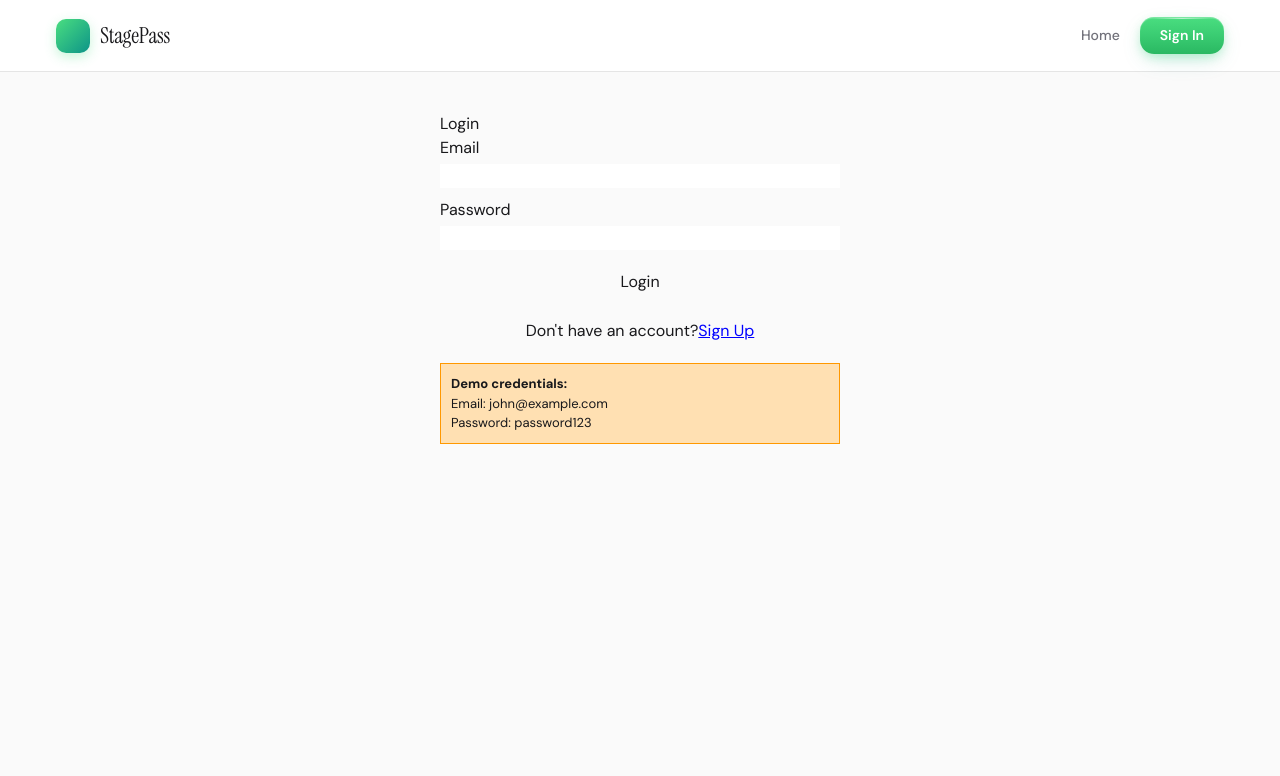
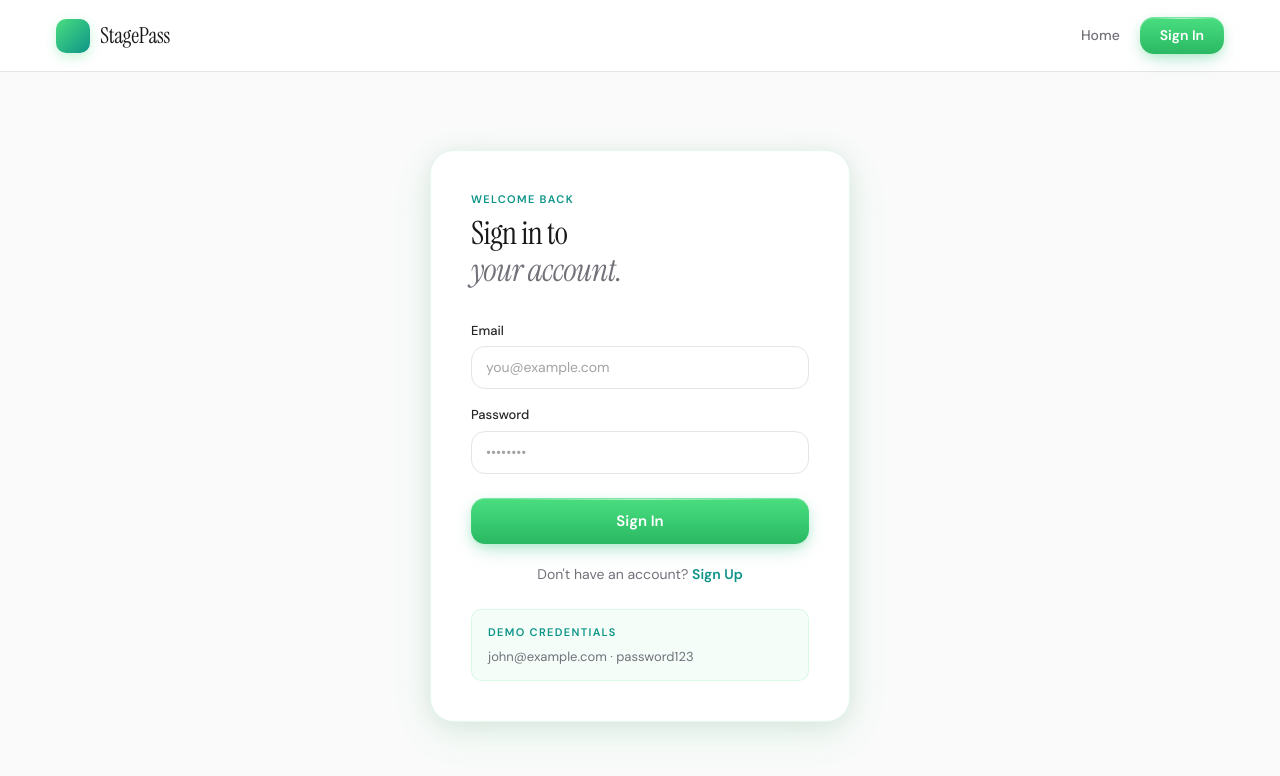
Before and after one commit to wednesday-solutions/ai-enablement-workshop, a React (Vite) app in the folder packages/web/: page /login in a window 1280 px wide. Shown: the top 776 px of the page. Built offline with nearby package versions, Linux system fonts and the light colour scheme.

Commit message:
feat(design-system): redesign Login page with sp-card form
Co-Authored-By: Claude Sonnet 4.6 <noreply@anthropic.com>

```diff
--- a/packages/web/src/pages/Login.tsx
+++ b/packages/web/src/pages/Login.tsx
@@ -28,59 +28,157 @@ function Login() {
   };
 
   return (
-    <div style={{ maxWidth: '400px', margin: '40px auto' }}>
-      <h1>{isSignup ? 'Sign Up' : 'Login'}</h1>
+    <div style={{
+      minHeight: 'calc(100vh - 72px)',
+      display: 'flex',
+      alignItems: 'center',
+      justifyContent: 'center',
+      padding: '40px 20px',
+      background: 'var(--bg-off-white)',
+    }}>
+      <div className="sp-card" style={{ width: '100%', maxWidth: '420px', padding: '40px' }}>
+        {/* Header */}
+        <div style={{ marginBottom: '32px' }}>
+          <p className="sp-label" style={{ marginBottom: '8px' }}>
+            {isSignup ? 'Create Account' : 'Welcome back'}
+          </p>
+          <h1 style={{
+            fontFamily: "'Instrument Serif', serif",
+            fontSize: '32px',
+            fontWeight: 400,
+            color: 'var(--text-primary)',
+            margin: 0,
+            letterSpacing: '-0.02em',
+            lineHeight: 1.15,
+          }}>
+            {isSignup ? 'Join StagePass' : 'Sign in to'}
+            <br />
+            <span style={{ fontStyle: 'italic', color: 'var(--text-body)' }}>your account.</span>
+          </h1>
+        </div>
+
         <form onSubmit={handleSubmit}>
           {isSignup && (
-          <div style={{ marginBottom: '10px' }}>
-            <label style={{ display: 'block', marginBottom: '4px' }}>Name</label>
+            <div style={{ marginBottom: '16px' }}>
+              <label style={{
+                display: 'block',
+                fontFamily: "'DM Sans', sans-serif",
+                fontSize: '13px',
+                fontWeight: 500,
+                color: 'var(--text-secondary)',
+                marginBottom: '6px',
+              }}>
+                Full Name
+              </label>
               <input
                 type="text"
+                className="sp-input"
                 value={name}
                 onChange={e => setName(e.target.value)}
-              style={{ width: '100%', boxSizing: 'border-box' }}
+                placeholder="Your name"
                 required
               />
             </div>
           )}
-        <div style={{ marginBottom: '10px' }}>
-          <label style={{ display: 'block', marginBottom: '4px' }}>Email</label>
+          <div style={{ marginBottom: '16px' }}>
+            <label style={{
+              display: 'block',
+              fontFamily: "'DM Sans', sans-serif",
+              fontSize: '13px',
+              fontWeight: 500,
+              color: 'var(--text-secondary)',
+              marginBottom: '6px',
+            }}>
+              Email
+            </label>
             <input
               type="email"
+              className="sp-input"
               value={email}
               onChange={e => setEmail(e.target.value)}
-            style={{ width: '100%', boxSizing: 'border-box' }}
+              placeholder="you@example.com"
               required
             />
           </div>
-        <div style={{ marginBottom: '10px' }}>
-          <label style={{ display: 'block', marginBottom: '4px' }}>Password</label>
+          <div style={{ marginBottom: '24px' }}>
+            <label style={{
+              display: 'block',
+              fontFamily: "'DM Sans', sans-serif",
+              fontSize: '13px',
+              fontWeight: 500,
+              color: 'var(--text-secondary)',
+              marginBottom: '6px',
+            }}>
+              Password
+            </label>
             <input
               type="password"
+              className="sp-input"
               value={password}
               onChange={e => setPassword(e.target.value)}
-            style={{ width: '100%', boxSizing: 'border-box' }}
+              placeholder={isSignup ? 'At least 8 characters' : '••••••••'}
               required
             />
           </div>
-        {error && <p style={{ color: 'red' }}>{error}</p>}
-        <button type="submit" style={{ width: '100%', padding: '10px', fontSize: '16px' }}>
-          {isSignup ? 'Sign Up' : 'Login'}
+
+          {error && (
+            <div style={{
+              background: 'rgba(239, 68, 68, 0.06)',
+              border: '1px solid rgba(239, 68, 68, 0.2)',
+              borderRadius: 'var(--radius-md)',
+              padding: '10px 14px',
+              marginBottom: '20px',
+              fontFamily: "'DM Sans', sans-serif",
+              fontSize: '13px',
+              color: '#ef4444',
+            }}>
+              {error}
+            </div>
+          )}
+
+          <button type="submit" className="sp-btn-primary" style={{ width: '100%', padding: '12px', fontSize: '15px' }}>
+            {isSignup ? 'Create Account' : 'Sign In'}
           </button>
         </form>
-      <p style={{ textAlign: 'center', marginTop: '15px' }}>
-        {isSignup ? 'Already have an account?' : "Don't have an account?"}
+
+        <p style={{
+          textAlign: 'center',
+          marginTop: '20px',
+          fontFamily: "'DM Sans', sans-serif",
+          fontSize: '14px',
+          color: 'var(--text-body)',
+        }}>
+          {isSignup ? 'Already have an account? ' : "Don't have an account? "}
           <button
             onClick={() => setIsSignup(!isSignup)}
-          style={{ background: 'transparent', color: 'blue', border: 'none', textDecoration: 'underline', cursor: 'pointer' }}
+            style={{
+              background: 'transparent',
+              border: 'none',
+              fontFamily: "'DM Sans', sans-serif",
+              fontSize: '14px',
+              fontWeight: 600,
+              color: 'var(--brand-secondary)',
+              cursor: 'pointer',
+              padding: 0,
+            }}
           >
-          {isSignup ? 'Login' : 'Sign Up'}
+            {isSignup ? 'Sign In' : 'Sign Up'}
           </button>
         </p>
-      <div style={{ marginTop: '20px', padding: '10px', background: '#ffe0b2', border: '1px solid #ff9800', fontSize: '13px' }}>
-        <b>Demo credentials:</b><br />
-        Email: john@example.com<br />
-        Password: password123
+
+        {/* Demo credentials */}
+        <div style={{
+          marginTop: '24px',
+          padding: '14px 16px',
+          background: 'rgba(74, 222, 128, 0.06)',
+          border: '1px solid rgba(74, 222, 128, 0.15)',
+          borderRadius: 'var(--radius-md)',
+        }}>
+          <p className="sp-label" style={{ marginBottom: '6px' }}>Demo credentials</p>
+          <p style={{ fontFamily: "'DM Sans', sans-serif", fontSize: '13px', color: 'var(--text-body)', margin: 0 }}>
+            john@example.com · password123
+          </p>
+        </div>
       </div>
     </div>
   );
```
Lines whose indentation alone changed are shown as unchanged.
